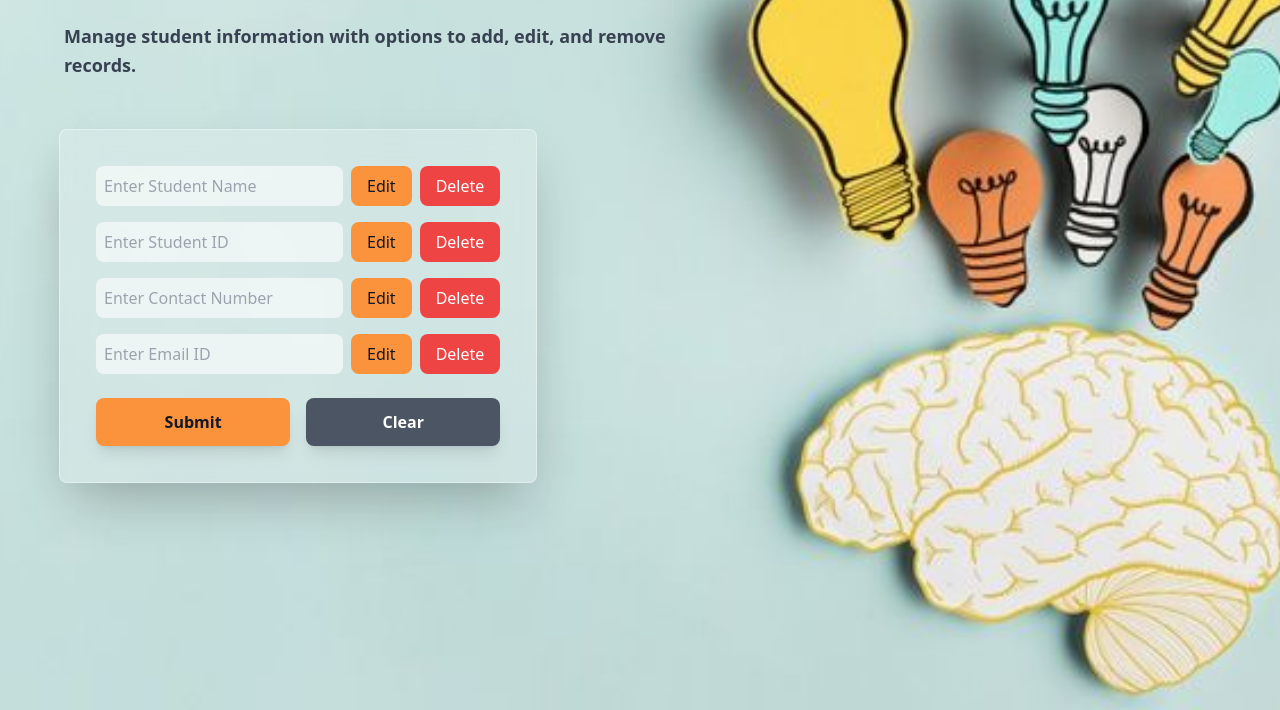
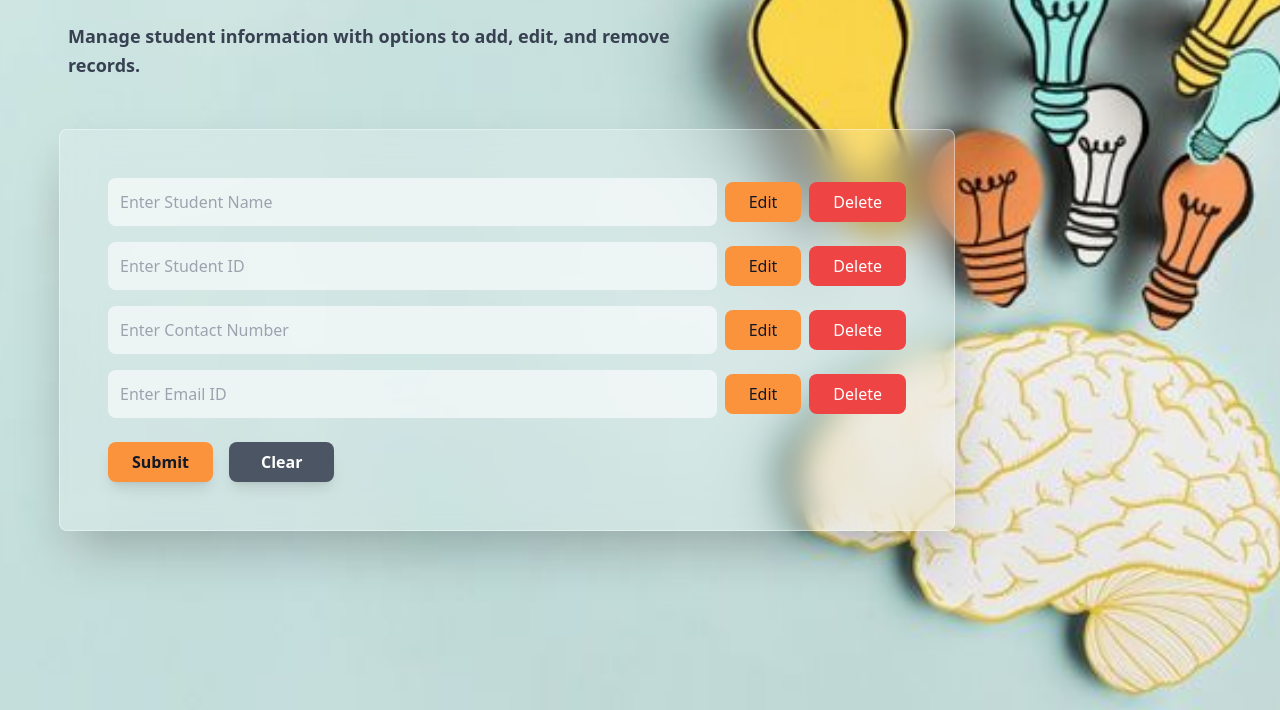
Before and after one commit to AditiRaghuwanshi/StudentRegistrationSystem, a website: page index.html in a window 1280 px wide. Shown: the part 90-800 px from the top of the page. Drawn offline with nearby package versions, Linux system fonts and the light colour scheme.

Commit message:
enhanced css like focus ring color sizing of all boxes

```diff
--- a/index.html
+++ b/index.html
@@ -1,5 +1,3 @@
-
-
 <!DOCTYPE html>
 <html>
   <head>
@@ -32,7 +30,8 @@
 
       <div class="p-8 max-w-2xl mx-auto lg:mx-0 md:mx-0 mb-4">
         <p
-          class="text-gray-700 text-lg leading-relaxed font-bold text-center md:text-left lg:text-left"
+          class="text-gray-700 text-lg leading-relaxed font-bold text-center
+          md:text-left lg:text-left md:ml-[-20px] lg:ml-1"
         >
           Manage student information with options to add, edit, and remove
           records.
@@ -42,7 +41,9 @@
       <div
         class="flex flex-col lg:flex-row gap-8 justify-center lg:justify-start lg:ml-8 md:ml-4"
       >
-        <div class="overflow-x-hidden shadow-2xl lg:ml-[-5px] lg:p-9 md:p-4 p-2 rounded-lg lg:max-w-2xl md:max-w-2xl  bg-white bg-white/20 backdrop-blur-lg border border-white/40 lg:mx-auto md:mx-auto lg:mx-0 md:mx-0">
+        <div class="overflow-x-hidden shadow-2xl lg:ml-[-5px] md:ml-[-5px] lg:p-12 md:p-8 p-2 rounded-lg
+        lg:max-w-4xl md:max-w-3xl lg:w-full bg-white bg-white/20 backdrop-blur-lg border
+         border-white/40 lg:mx-auto md:mx-auto lg:mx-0 md:mx-0">
 
           <!-- Name -->
           <div class="flex items-center gap-2 mb-4">
@@ -50,12 +51,12 @@
               type="text"
               id="studentName"
               placeholder="Enter Student Name"
-              class="flex-1 p-2 rounded-lg bg-white/60 text-gray-800 focus:outline-pink-400"
+              class="flex-1 p-2 lg:p-3 md:p-3 rounded-lg bg-white/60 text-gray-800 focus:outline-yellow-600"
             />
 
             <button
               id="editName"
-              class="px-4 py-2 rounded-lg
+              class="px-4 lg:px-6 md:px-6 py-2 lg:py-2 md:py-2 rounded-lg
                      bg-red-800 lg:bg-orange-400 md:bg-orange-400
                      text-white lg:text-gray-900 md:text-gray-900
                      hover:opacity-90">
@@ -64,7 +65,7 @@
 
             <button
               id="deleteName"
-              class="px-3 lg:px-4 md:px-4 py-2 rounded-lg bg-red-500 text-white hover:bg-red-600">
+              class="px-3 lg:px-6 md:px-4 py-2 lg:py-2 md:py-2 rounded-lg bg-red-500 text-white hover:bg-red-600">
               Delete
             </button>
           </div>
@@ -75,12 +76,12 @@
               type="number"
               id="studentId"
               placeholder="Enter Student ID"
-              class="flex-1 p-2 rounded-lg bg-white/60 text-gray-800"
+              class="flex-1 p-2 lg:p-3 md:p-3 rounded-lg bg-white/60 text-gray-800 focus:outline-yellow-600"
             />
 
             <button
               id="editId"
-              class="px-4 py-2 rounded-lg
+              class="px-4 lg:px-6 md:px-6 py-2 lg:py-2 md:py-2 rounded-lg
                      bg-red-800 lg:bg-orange-400 md:bg-orange-400
                      text-white lg:text-gray-900 md:text-gray-900">
               Edit
@@ -88,7 +89,7 @@
 
             <button
               id="deleteId"
-              class="px-3 lg:px-4 md:px-4 py-2 rounded-lg bg-red-500 text-white">
+              class="px-3 lg:px-6 md:px-4 py-2 lg:py-2 md:py-2 rounded-lg bg-red-500 text-white">
               Delete
             </button>
           </div>
@@ -100,12 +101,12 @@
               id="contact"
               maxlength="10"
               placeholder="Enter Contact Number"
-              class="flex-1 p-2 rounded-lg bg-white/60 text-gray-800"
+              class="flex-1 p-2 lg:p-3 md:p-3 rounded-lg bg-white/60 text-gray-800 focus:outline-yellow-600"
             />
 
             <button
               id="editContact"
-              class="px-4 py-2 rounded-lg
+              class="px-4 lg:px-6 md:px-6 py-2 lg:py-2 md:py-2 rounded-lg
                      bg-red-800 lg:bg-orange-400 md:bg-orange-400
                      text-white lg:text-gray-900 md:text-gray-900">
               Edit
@@ -113,7 +114,7 @@
 
             <button
               id="deleteContact"
-              class="px-3 lg:px-4 md:px-4 py-2 rounded-lg bg-red-500 text-white">
+              class="px-3 lg:px-6 md:px-4 py-2 lg:py-2 md:py-2 rounded-lg bg-red-500 text-white">
               Delete
             </button>
           </div>
@@ -124,12 +125,12 @@
               type="email"
               id="email"
               placeholder="Enter Email ID"
-              class="flex-1 p-2 rounded-lg bg-white/60 text-gray-800"
+              class="flex-1 p-2 lg:p-3 md:p-3 rounded-lg bg-white/60 text-gray-800 focus:outline-yellow-600"
             />
 
             <button
               id="editEmail"
-              class="px-4 py-2 rounded-lg
+              class="px-4 lg:px-6 md:px-6 py-2 lg:py-2 md:py-2 rounded-lg
                      bg-red-800 lg:bg-orange-400 md:bg-orange-400
                      text-white lg:text-gray-900 md:text-gray-900">
               Edit
@@ -137,7 +138,7 @@
 
             <button
               id="deleteEmail"
-              class="px-3 lg:px-4 md:px-4 py-2 rounded-lg bg-red-500 text-white">
+              class="px-3 lg:px-6 md:px-4 py-2 lg:py-2 md:py-2 rounded-lg bg-red-500 text-white">
               Delete
             </button>
           </div>
@@ -146,7 +147,7 @@
           <div class="flex flex-row md:flex-row gap-4">
             <button
               id="submit"
-              class="flex-1 py-3 rounded-lg
+              class=" rounded-lg lg:px-6 md:px-6 px-6 py-1
                      bg-red-800 lg:bg-orange-400 md:bg-orange-400
                      text-white lg:text-gray-900 md:text-gray-900
                      font-semibold hover:opacity-90 shadow-lg">
@@ -155,7 +156,7 @@
 
             <button
               id="clearForm"
-              class="flex-1 py-3 rounded-lg
+              class=" rounded-lg lg:px-8 md:px-6 px-6 lg:py-2 md:py-2
                      bg-gray-600 text-white font-semibold hover:bg-gray-700 shadow-lg">
               Clear
             </button>
```
